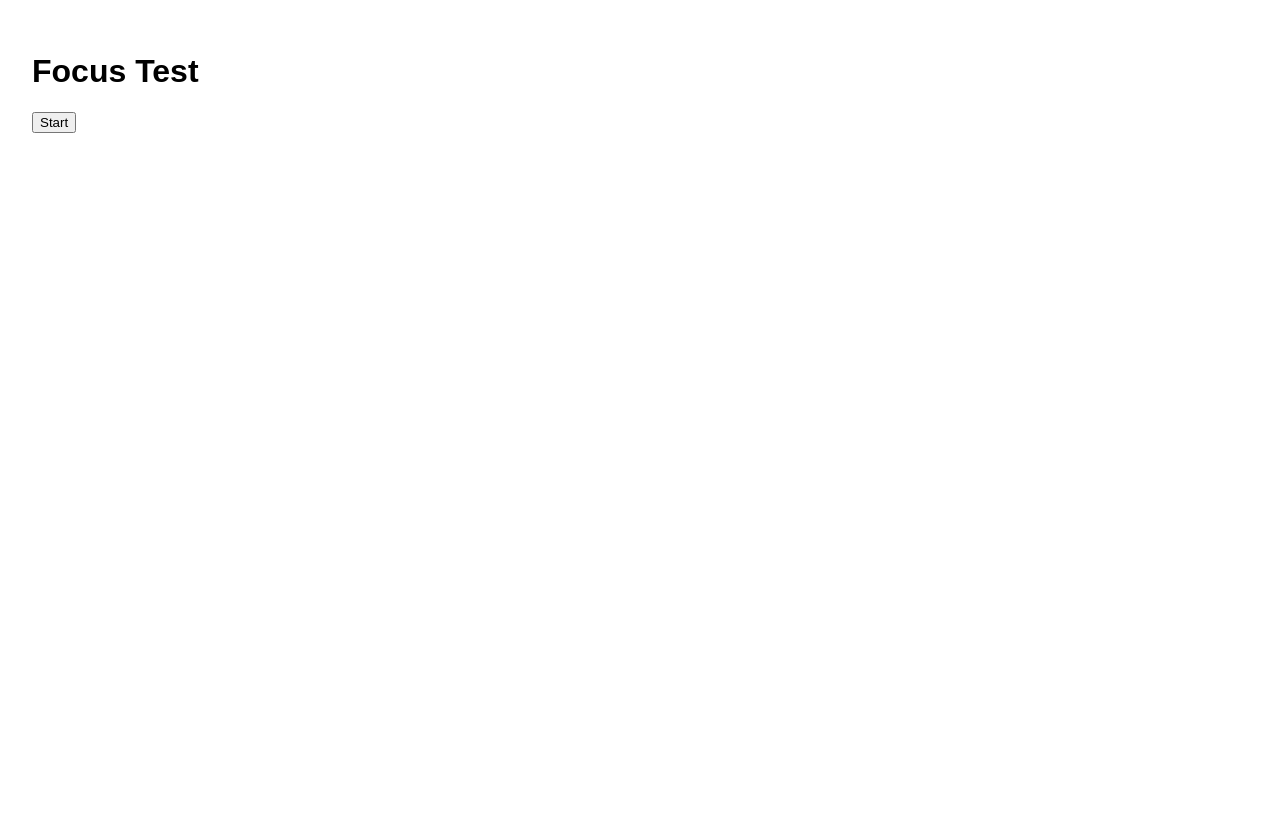
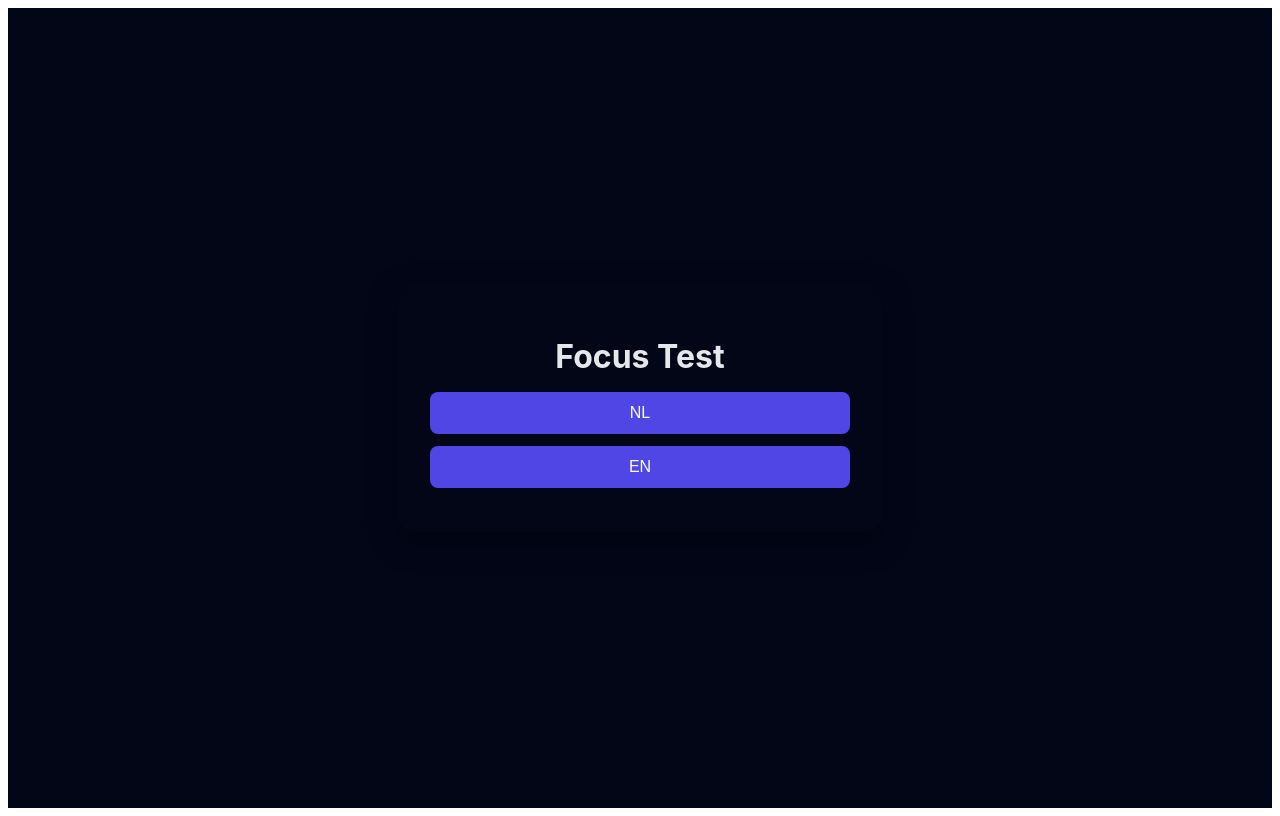
Before and after one commit to timpeleman/Focus-test3, a React (Vite) app: page / in a window 1280 px wide. Built offline with nearby package versions, Linux system fonts and the light colour scheme.

Commit message:
Refactor App component with improved structure

```diff
--- a/src/App.jsx
+++ b/src/App.jsx
@@ -1,73 +1,96 @@
 import { useEffect, useRef, useState } from "react";
 import jsPDF from "jspdf";
 
-// ✅ SCHONE, STABIELE VERSIE
-// ✅ Reactietijd per antwoord
-// ✅ Segmentatie (0–120s / 120–240s)
-// ✅ PDF met segmentanalyse
-// ✅ Vite / Netlify / esbuild-proof
+// ✅ G+ — MODERNE UI (card layout, grotere knoppen)
+// ✅ Reactietijd + segmentatie + fouten
+// ✅ PDF + localStorage
+// ✅ Build‑proof (Vite / Netlify)
+
 
 export default function App() {
-  // --- Config ---
+  /* ================= CONFIG ================= */
   const TEST_DURATION = 240; // seconden
   const HALF = TEST_DURATION / 2;
   const COLORS = ["red", "blue", "green", "yellow"];
+  const STORAGE_KEY = "focus_test_results";
 
-  // --- State ---
-  const [language, setLanguage] = useState(null);
-  const [step, setStep] = useState("welcome"); // welcome | menu | test | result
+
+  /* ================= STATE ================= */
+  const [language, setLanguage] = useState(null); // nl | en
+  const [step, setStep] = useState("welcome"); // welcome | menu | test | result | history
   const [candidateId, setCandidateId] = useState("");
+
   const [word, setWord] = useState("");
   const [color, setColor] = useState("");
   const [timer, setTimer] = useState(0);
-  const [responses, setResponses] = useState([]); // alle antwoorden
 
-  // reactietijd startpunt
+  const [responses, setResponses] = useState([]);
+  const [errors, setErrors] = useState([]);
+  const [history, setHistory] = useState([]);
+
   const roundStart = useRef(0);
 
-  // --- Teksten (NL) ---
+  /* ================= TEKSTEN ================= */
   const T = {
     nl: {
       welcome: "Welkom bij de Focus Test",
       intro: "Voer je kandidaat‑ID in om te starten.",
       start: "Start test",
+      history: "Resultaten",
       result: "Testresultaat",
+      backMenu: "Terug naar menu",
       backLang: "Terug naar taalkeuze",
       export: "PDF exporteren",
+      clear: "Geschiedenis wissen",
       score: "Score",
       errors: "Fouten",
       rt: "Gem. reactietijd",
       segment: "Segmentanalyse",
       first: "Eerste helft (0–120s)",
       second: "Tweede helft (120–240s)",
-      colors: {
-        red: "ROOD",
-        blue: "BLAUW",
-        green: "GROEN",
-        yellow: "GEEL",
-      },
+      errorStats: "Foutenstatistiek",
+      colors: { red: "ROOD", blue: "BLAUW", green: "GROEN", yellow: "GEEL" }
     },
+    en: {
+      welcome: "Welcome to the Focus Test",
+      intro: "Enter your candidate ID to start.",
+      start: "Start test",
+      history: "Results",
+      result: "Test result",
+      backMenu: "Back to menu",
+      backLang: "Back to language selection",
+      export: "Export PDF",
+      clear: "Clear history",
+      score: "Score",
+      errors: "Errors",
+      rt: "Avg reaction time",
+      segment: "Segment analysis",
+      first: "First half (0–120s)",
+      second: "Second half (120–240s)",
+      errorStats: "Error statistics",
+      colors: { red: "RED", blue: "BLUE", green: "GREEN", yellow: "YELLOW" }
+    }
   };
 
   const L = language ? T[language] : {};
 
-  // --- Timer ---
+  /* ================= EFFECTS ================= */
   useEffect(() => {
     if (step !== "test") return;
-
     if (timer >= TEST_DURATION) {
-      setStep("result");
+      finishTest();
       return;
     }
-
-    const intervalId = setInterval(() => {
-      setTimer((t) => t + 1);
-    }, 1000);
-
-    return () => clearInterval(intervalId);
+    const id = setInterval(() => setTimer(t => t + 1), 1000);
+    return () => clearInterval(id);
   }, [step, timer]);
 
-  // --- Nieuwe ronde ---
+  useEffect(() => {
+    const stored = localStorage.getItem(STORAGE_KEY);
+    if (stored) setHistory(JSON.parse(stored));
+  }, []);
+
+  /* ================= LOGICA ================= */
   const nextRound = () => {
     const w = COLORS[Math.floor(Math.random() * COLORS.length)];
     const c = COLORS[Math.floor(Math.random() * COLORS.length)];
@@ -76,63 +99,59 @@ export default function App() {
     roundStart.current = performance.now();
   };
 
-  // --- Start test ---
   const startTest = () => {
     if (!candidateId.trim()) return;
     setResponses([]);
+    setErrors([]);
     setTimer(0);
     nextRound();
     setStep("test");
   };
 
-  // --- Antwoord ---
   const answer = (chosen) => {
-    const reactionTime = Math.round(performance.now() - roundStart.current);
-
-    setResponses((r) => [
-      ...r,
-      {
-        t: timer,
-        reactionTime,
-        correct: chosen === color,
-      },
-    ]);
-
+    const rt = Math.round(performance.now() - roundStart.current);
+    const correct = chosen === color;
+    setResponses(r => [...r, { t: timer, reactionTime: rt, correct }]);
+    if (!correct) setErrors(e => [...e, { t: timer, chosen, correctColor: color }]);
     nextRound();
   };
 
-  // --- Statistieken ---
   const computeStats = (from, to) => {
-    const seg = responses.filter((r) => r.t >= from && r.t < to);
+    const seg = responses.filter(r => r.t >= from && r.t < to);
     if (seg.length === 0) return { avgRT: 0, errors: 0, acc: 0 };
-
-    const avgRT = Math.round(
-      seg.reduce((sum, r) => sum + r.reactionTime, 0) / seg.length
-    );
-    const errors = seg.filter((r) => !r.correct).length;
-    const acc = Math.round(((seg.length - errors) / seg.length) * 100);
-
-    return { avgRT, errors, acc };
+    const avgRT = Math.round(seg.reduce((s, r) => s + r.reactionTime, 0) / seg.length);
+    const err = seg.filter(r => !r.correct).length;
+    const acc = Math.round(((seg.length - err) / seg.length) * 100);
+    return { avgRT, errors: err, acc };
   };
 
   const firstHalf = computeStats(0, HALF);
   const secondHalf = computeStats(HALF, TEST_DURATION);
 
-  // --- PDF ---
+  const finishTest = () => {
+    const entry = {
+      id: Date.now(),
+      candidateId,
+      date: new Date().toISOString(),
+      score: firstHalf.acc
+    };
+    const updated = [entry, ...history];
+    setHistory(updated);
+    localStorage.setItem(STORAGE_KEY, JSON.stringify(updated));
+    setStep("result");
+  };
+
+  /* ================= PDF ================= */
   const exportPDF = () => {
     const pdf = new jsPDF();
-
     pdf.setFontSize(18);
     pdf.text("Focus Test Rapport", 14, 20);
+    pdf.setFontSize(12);
+    pdf.text(`Kandidaat-ID: ${candidateId}`, 14, 35);
+    pdf.text(`Score: ${firstHalf.acc}%`, 14, 45);
+    pdf.text(`${L.rt}: ${firstHalf.avgRT} ms`, 14, 55);
+    pdf.text(`${L.errors}: ${errors.length}`, 14, 65);
 
-    pdf.setFontSize(12);
-    pdf.text(`${L.score}: ${firstHalf.acc}%`, 14, 35);
-    pdf.text(`${L.rt}: ${firstHalf.avgRT} ms`, 14, 45);
-    pdf.text(
-      `${L.errors}: ${firstHalf.errors + secondHalf.errors}`,
-      14,
-      55
-    );
 
     pdf.addPage();
     pdf.setFontSize(14);
@@ -140,73 +159,152 @@ export default function App() {
 
     pdf.setFontSize(12);
     pdf.text(L.first, 14, 35);
-    pdf.text(
-      `RT: ${firstHalf.avgRT} ms | Fouten: ${firstHalf.errors} | Acc: ${firstHalf.acc}%`,
-      14,
-      45
-    );
+    pdf.text(`RT: ${firstHalf.avgRT} ms | ${L.errors}: ${firstHalf.errors} | Acc: ${firstHalf.acc}%`, 14, 45);
+    pdf.text(L.second, 14, 65);
+    pdf.text(`RT: ${secondHalf.avgRT} ms | ${L.errors}: ${secondHalf.errors} | Acc: ${secondHalf.acc}%`, 14, 75);
 
-    pdf.text(L.second, 14, 65);
-    pdf.text(
-      `RT: ${secondHalf.avgRT} ms | Fouten: ${secondHalf.errors} | Acc: ${secondHalf.acc}%`,
-      14,
-      75
-    );
 
-    pdf.save(`focus-${candidateId || "result"}.pdf`);
+    if (errors.length > 0) {
+      pdf.addPage();
+      pdf.setFontSize(14);
+      pdf.text(L.errorStats, 14, 20);
+      pdf.setFontSize(10);
+      let y = 32;
+      errors.forEach(e => {
+        if (y > 270) { pdf.addPage(); y = 20; }
+        pdf.text(`${e.t}s: ${L.colors[e.chosen]} → ${L.colors[e.correctColor]}`, 14, y);
+        y += 6;
+      });
+    }
+
+    pdf.save(`focus-${candidateId}.pdf`);
   };
 
-  // --- UI ---
+  /* ================= UI ================= */
   return (
-    <div style={{ padding: 24, fontFamily: "Arial, sans-serif" }}>
-      {step === "welcome" && (
-        <div>
-          <h1>Focus Test</h1>
-          <button onClick={() => { setLanguage("nl"); setStep("menu"); }}>
-            Start
-          </button>
-        </div>
-      )}
+    <div style={styles.page}>
+      <div style={styles.card}>
+        {step === "welcome" && (
+          <div style={styles.center}>
+            <h1 style={styles.title}>Focus Test</h1>
+            <button style={styles.primary} onClick={() => { setLanguage("nl"); setStep("menu"); }}>NL</button>
+            <button style={styles.primary} onClick={() => { setLanguage("en"); setStep("menu"); }}>EN</button>
+          </div>
+        )}
+        {step === "menu" && (
+          <>
+            <h1 style={styles.title}>{L.welcome}</h1>
+            <p style={styles.text}>{L.intro}</p>
+            <input style={styles.input} value={candidateId} onChange={e => setCandidateId(e.target.value)} placeholder="Kandidaat ID" />
+            <button style={styles.primary} onClick={startTest}>{L.start}</button>
+            <button style={styles.secondary} onClick={() => setStep("history")}>{L.history}</button>
+          </>
+        )}
+        {step === "test" && (
+          <div style={styles.center}>
+            <p style={styles.text}>⏱ {timer}s</p>
+            <h2 style={{ ...styles.word, color }}>{L.colors[word]}</h2>
+            <div style={styles.grid}>
+              {COLORS.map(c => (
+                <button key={c} style={styles.secondary} onClick={() => answer(c)}>{L.colors[c]}</button>
+              ))}
+            </div>
+          </div>
+        )}
+        {step === "result" && (
+          <div style={styles.center}>
+            <h1 style={styles.title}>{L.result}</h1>
+            <p style={styles.big}>{L.score}: {firstHalf.acc}%</p>
+            <p style={styles.text}>{L.rt}: {firstHalf.avgRT} ms</p>
+            <p style={styles.text}>{L.errors}: {errors.length}</p>
+            <button style={styles.primary} onClick={exportPDF}>{L.export}</button>
+            <button style={styles.secondary} onClick={() => setStep("menu")}>{L.backMenu}</button>
+            <button style={styles.secondary} onClick={() => { setLanguage(null); setStep("welcome"); }}>{L.backLang}</button>
+          </div>
+        )}
+        {step === "history" && (
+          <div>
+            <h1 style={styles.title}>{L.history}</h1>
+            {history.length === 0 && <p style={styles.text}>—</p>}
+            {history.map(h => (
+              <div key={h.id} style={styles.historyItem}>
+                {h.candidateId} — {new Date(h.date).toLocaleDateString()} — {h.score}%
+              </div>
+            ))}
+            <button style={styles.secondary} onClick={() => { localStorage.removeItem(STORAGE_KEY); setHistory([]); }}>{L.clear}</button>
+            <button style={styles.primary} onClick={() => setStep("menu")}>{L.backMenu}</button>
+          </div>
+        )}
 
-      {step === "menu" && (
-        <div>
-          <p>{L.intro}</p>
-          <input
-            value={candidateId}
-            onChange={(e) => setCandidateId(e.target.value)}
-            placeholder="Kandidaat ID"
-          />
-          <br /><br />
-          <button onClick={startTest}>{L.start}</button>
-        </div>
-      )}
 
-      {step === "test" && (
-        <div>
-          <p>{timer}s</p>
-          <h2 style={{ color }}>{L.colors[word]}</h2>
-          {COLORS.map((c) => (
-            <button key={c} onClick={() => answer(c)} style={{ margin: 4 }}>
-              {L.colors[c]}
-            </button>
-          ))}
-        </div>
-      )}
-
-      {step === "result" && (
-        <div>
-          <h1>{L.result}</h1>
-          <p>{L.score}: {firstHalf.acc}%</p>
-          <p>{L.rt}: {firstHalf.avgRT} ms</p>
-          <p>{L.errors}: {firstHalf.errors + secondHalf.errors}</p>
-
-          <button onClick={exportPDF}>{L.export}</button>
-          <br /><br />
-          <button onClick={() => { setLanguage(null); setStep("welcome"); }}>
-            {L.backLang}
-          </button>
-        </div>
-      )}
+      </div>
     </div>
   );
 }
+
+/* ================= STYLES ================= */
+const styles = {
+  page: {
+    minHeight: "100vh",
+    background: "#020617",
+    display: "flex",
+    justifyContent: "center",
+    alignItems: "center",
+    fontFamily: "Inter, Arial, sans-serif"
+  },
+  card: {
+    background: "#020617",
+    color: "#e5e7eb",
+    padding: 32,
+    width: 420,
+    borderRadius: 16,
+    boxShadow: "0 10px 30px rgba(0,0,0,.4)"
+  },
+  center: { textAlign: "center" },
+  title: { marginBottom: 16 },
+  text: { marginBottom: 12, color: "#c7d2fe" },
+  big: { fontSize: 28, marginBottom: 12 },
+  input: {
+    width: "100%",
+    padding: 12,
+    marginBottom: 12,
+    borderRadius: 8,
+    border: "1px solid #334155",
+    background: "#020617",
+    color: "#f8fafc"
+  },
+  primary: {
+    width: "100%",
+    padding: 12,
+    marginBottom: 12,
+    borderRadius: 8,
+    border: "none",
+    background: "#4f46e5",
+    color: "white",
+    fontSize: 16,
+    cursor: "pointer"
+  },
+  secondary: {
+    width: "100%",
+    padding: 12,
+    marginBottom: 12,
+    borderRadius: 8,
+    border: "1px solid #334155",
+    background: "transparent",
+    color: "#c7d2fe",
+    cursor: "pointer"
+  },
+  grid: {
+    display: "grid",
+    gridTemplateColumns: "1fr 1fr",
+    gap: 12
+  },
+  word: {
+    fontSize: 36,
+    margin: "16px 0"
+  },
+  historyItem: {
+    padding: 8,
+    borderBottom: "1px solid #334155"
+  }
+};
```
